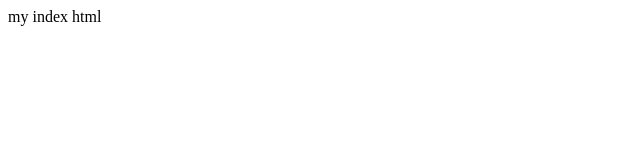
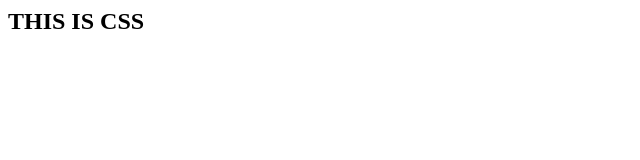
Before and after one commit to jingjingweb1902/resume, a plain HTML site: page index.html in a window 1280 px wide. Shown: the whole page, without its empty margins (0-640 px from the left). Drawn offline with Linux system fonts and the light colour scheme.

Commit message:
Update index.html

```diff
--- a/index.html
+++ b/index.html
@@ -1,5 +1,5 @@
 <html>
   <body>
-    my index html
+    <h2>THIS IS CSS </h2>
   </body>
 </html>
```
